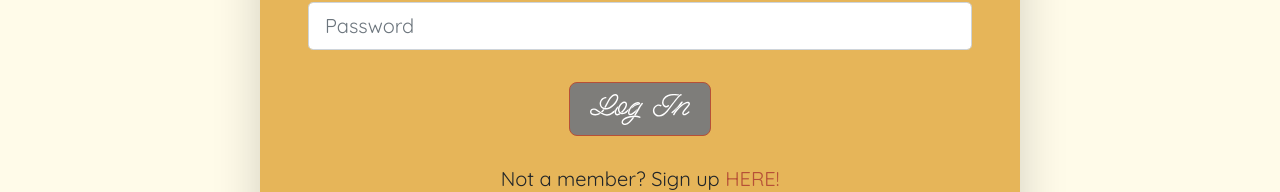
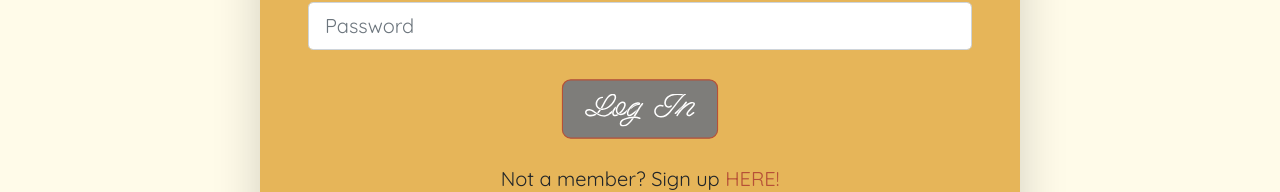
Before and after one commit to DavidMark24/NoodFinder, a React (Create React App) app in the folder client/: page / in a window 1280 px wide. In both pictures the pointer is over the button 640 px from the left and 598 px from the top of the page. Shown: the part 490-682 px from the top of the page. Built offline with nearby package versions, Linux system fonts and the light colour scheme; a web font is replaced by a local one.

Commit message:
Add hover scaling to buttons

```diff
--- a/client/src/App.css
+++ b/client/src/App.css
@@ -96,6 +96,7 @@ p {
   color: #7e7d7a;
   background-color: #7e7d7a;
   border-color: #b65037; /*set the color you want here*/
+  transform: scale(1.1);
 }
 
 .btn-secondary {
@@ -108,6 +109,7 @@ p {
   color: #7e7d7a;
   background-color: #7e7d7a;
   border-color: #CC5500; /*set the color you want here*/
+  transform: scale(1.1);
 }
 
 .btn-xl {
@@ -181,7 +183,3 @@ p {
   display: flex;
   justify-content: right;
 }
-
-/* .container {
-  height: 70vh;
-} */
```
